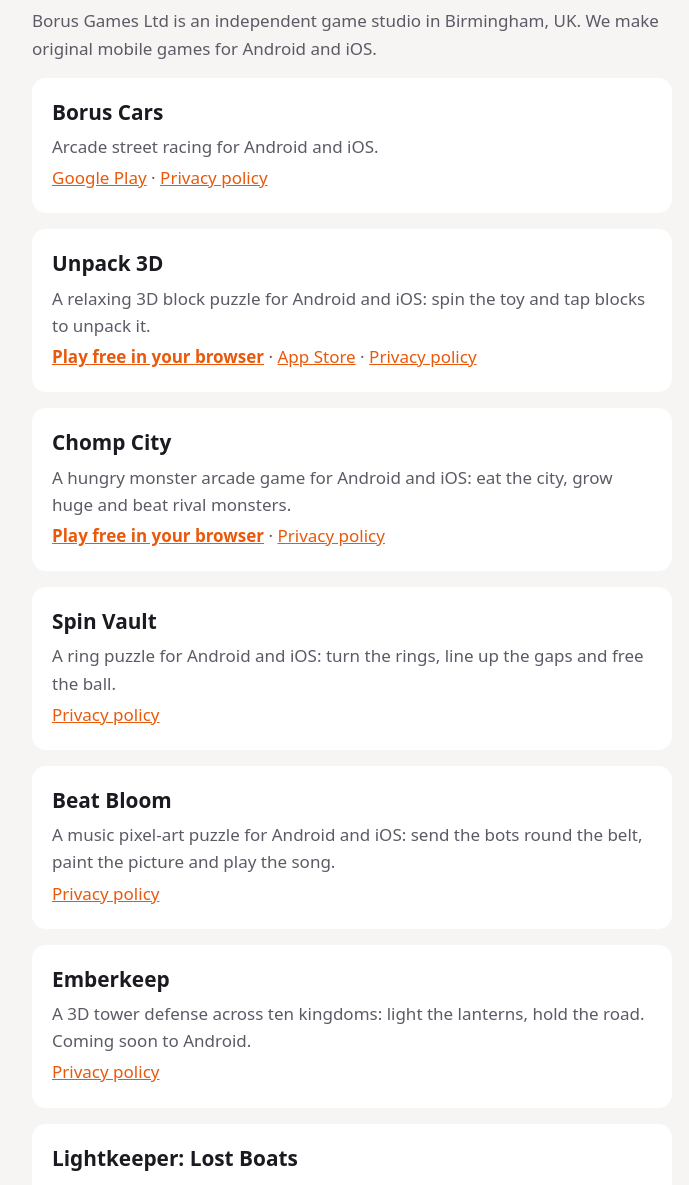
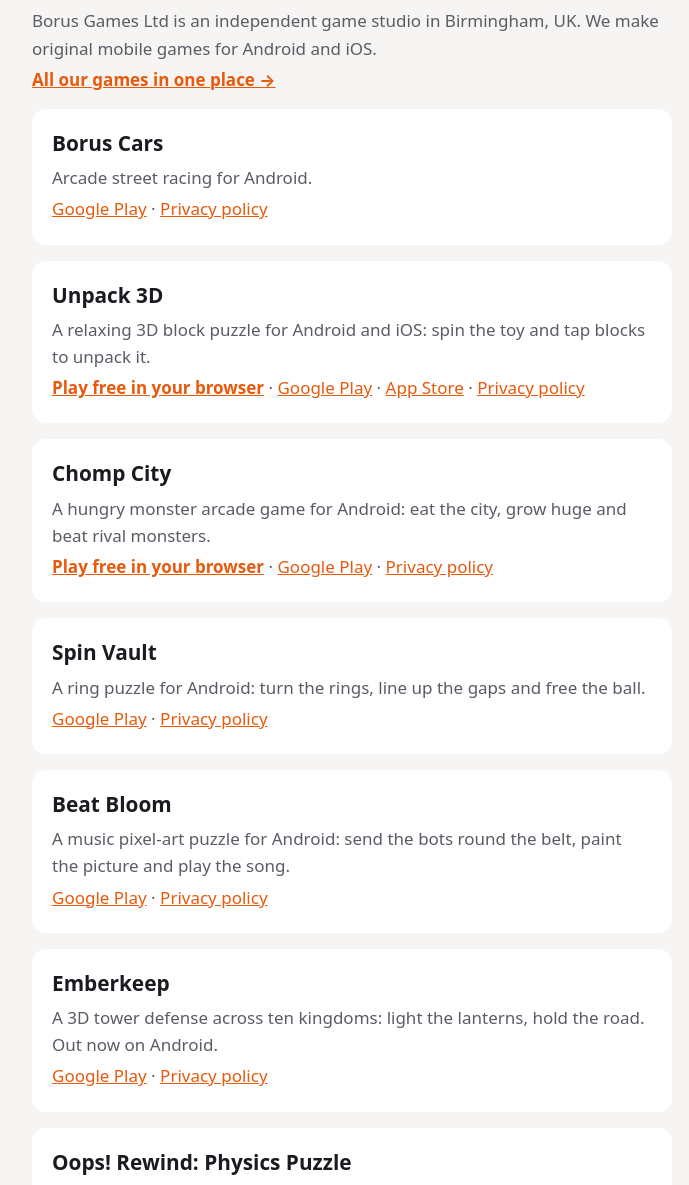
Before and after one commit to borusgames/borusgames.github.io, a plain HTML site: page index.html in a window 1280 px wide. Shown: the part 106-1291 px from the top of the page, without its empty margins (288-977 px from the left). Drawn offline with Linux system fonts and the light colour scheme.

Commit message:
Add Google Play links for all live games and Rewind
Updated game descriptions and added new games with links.

```diff
--- a/index.html
+++ b/index.html
@@ -10,17 +10,19 @@ main{max-width:640px;margin:0 auto}h1{font-size:2.4rem;margin:0 0 4px}h2{margin:
 .game{background:var(--card);border-radius:14px;padding:18px 20px;margin:16px 0}
 footer{margin-top:40px;padding-top:16px;border-top:1px solid color-mix(in srgb,var(--muted) 30%,transparent);font-size:14px}footer p{margin:2px 0}
 </style></head><body><main>
-<h1>Borus Games</h1><p>Borus Games Ltd is an independent game studio in Birmingham, UK. We make original mobile games for Android and iOS.</p>
+<h1>Borus Games</h1><p>Borus Games Ltd is an independent game studio in Birmingham, UK. We make original mobile games for Android and iOS.</p><p><a href="links.html"><strong>All our games in one place →</strong></a></p>
 
-<div class="game"><h2>Borus Cars</h2><p>Arcade street racing for Android and iOS.</p><p><a href="https://play.google.com/store/apps/details?id=com.borusgames.boruscars">Google Play</a> · <a href="borus-cars-privacy.html">Privacy policy</a></p></div>
+<div class="game"><h2>Borus Cars</h2><p>Arcade street racing for Android.</p><p><a href="https://play.google.com/store/apps/details?id=com.borusgames.boruscars">Google Play</a> · <a href="borus-cars-privacy.html">Privacy policy</a></p></div>
 
-<div class="game"><h2>Unpack 3D</h2><p>A relaxing 3D block puzzle for Android and iOS: spin the toy and tap blocks to unpack it.</p><p><a href="play/unpack/"><strong>Play free in your browser</strong></a> · <a href="https://apps.apple.com/gb/app/unpack-3d/id6831970706">App Store</a> · <a href="unpack-privacy.html">Privacy policy</a></p></div>
+<div class="game"><h2>Unpack 3D</h2><p>A relaxing 3D block puzzle for Android and iOS: spin the toy and tap blocks to unpack it.</p><p><a href="play/unpack/"><strong>Play free in your browser</strong></a> · <a href="https://play.google.com/store/apps/details?id=com.borusgames.unpack">Google Play</a> · <a href="https://apps.apple.com/gb/app/unpack-3d/id6831970706">App Store</a> · <a href="unpack-privacy.html">Privacy policy</a></p></div>
 
-<div class="game"><h2>Chomp City</h2><p>A hungry monster arcade game for Android and iOS: eat the city, grow huge and beat rival monsters.</p><p><a href="play/chomp/"><strong>Play free in your browser</strong></a> · <a href="chomp-privacy.html">Privacy policy</a></p></div>
-<div class="game"><h2>Spin Vault</h2><p>A ring puzzle for Android and iOS: turn the rings, line up the gaps and free the ball.</p><p><a href="spin-vault-privacy.html">Privacy policy</a></p></div>
-<div class="game"><h2>Beat Bloom</h2><p>A music pixel-art puzzle for Android and iOS: send the bots round the belt, paint the picture and play the song.</p><p><a href="beat-bloom-privacy.html">Privacy policy</a></p></div>
+<div class="game"><h2>Chomp City</h2><p>A hungry monster arcade game for Android: eat the city, grow huge and beat rival monsters.</p><p><a href="play/chomp/"><strong>Play free in your browser</strong></a> · <a href="https://play.google.com/store/apps/details?id=com.borusgames.chompcity">Google Play</a> · <a href="chomp-privacy.html">Privacy policy</a></p></div>
+<div class="game"><h2>Spin Vault</h2><p>A ring puzzle for Android: turn the rings, line up the gaps and free the ball.</p><p><a href="https://play.google.com/store/apps/details?id=com.borusgames.spinvault">Google Play</a> · <a href="spin-vault-privacy.html">Privacy policy</a></p></div>
+<div class="game"><h2>Beat Bloom</h2><p>A music pixel-art puzzle for Android: send the bots round the belt, paint the picture and play the song.</p><p><a href="https://play.google.com/store/apps/details?id=com.borusgames.beatbloom">Google Play</a> · <a href="beat-bloom-privacy.html">Privacy policy</a></p></div>
 
-<div class="game"><h2>Emberkeep</h2><p>A 3D tower defense across ten kingdoms: light the lanterns, hold the road. Coming soon to Android.</p><p><a href="emberkeep-privacy.html">Privacy policy</a></p></div>
+<div class="game"><h2>Emberkeep</h2><p>A 3D tower defense across ten kingdoms: light the lanterns, hold the road. Out now on Android.</p><p><a href="https://play.google.com/store/apps/details?id=com.borusgames.emberkeep">Google Play</a> · <a href="emberkeep-privacy.html">Privacy policy</a></p></div>
+
+<div class="game"><h2>Oops! Rewind: Physics Puzzle</h2><p>A little mishap plays out. Drag the timeline back, change one thing and replay it. Out now on Android.</p><p><a href="https://play.google.com/store/apps/details?id=com.borusgames.rewind">Google Play</a> · <a href="rewind-privacy.html">Privacy policy</a></p></div>
 
 <div class="game"><h2>Lightkeeper: Lost Boats</h2><p>Sweep a lighthouse beam across the night sea and guide lost boats home. Coming soon to Android.</p><p><a href="lightkeeper-privacy.html">Privacy policy</a></p></div>
 
```
